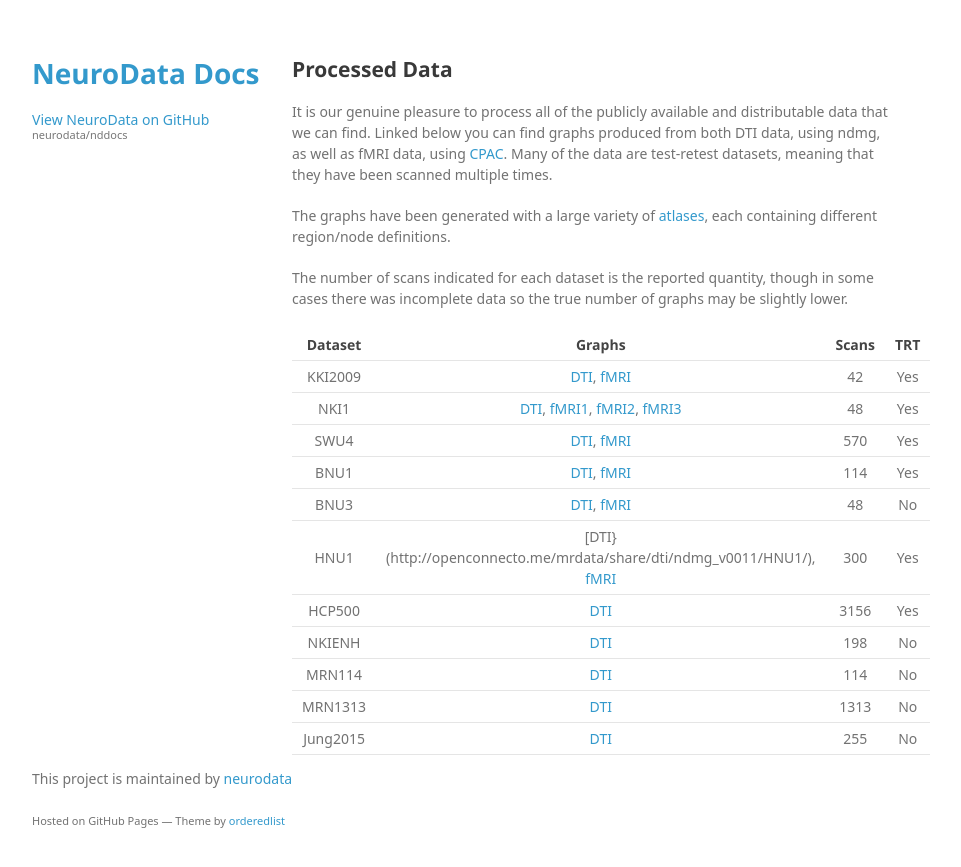
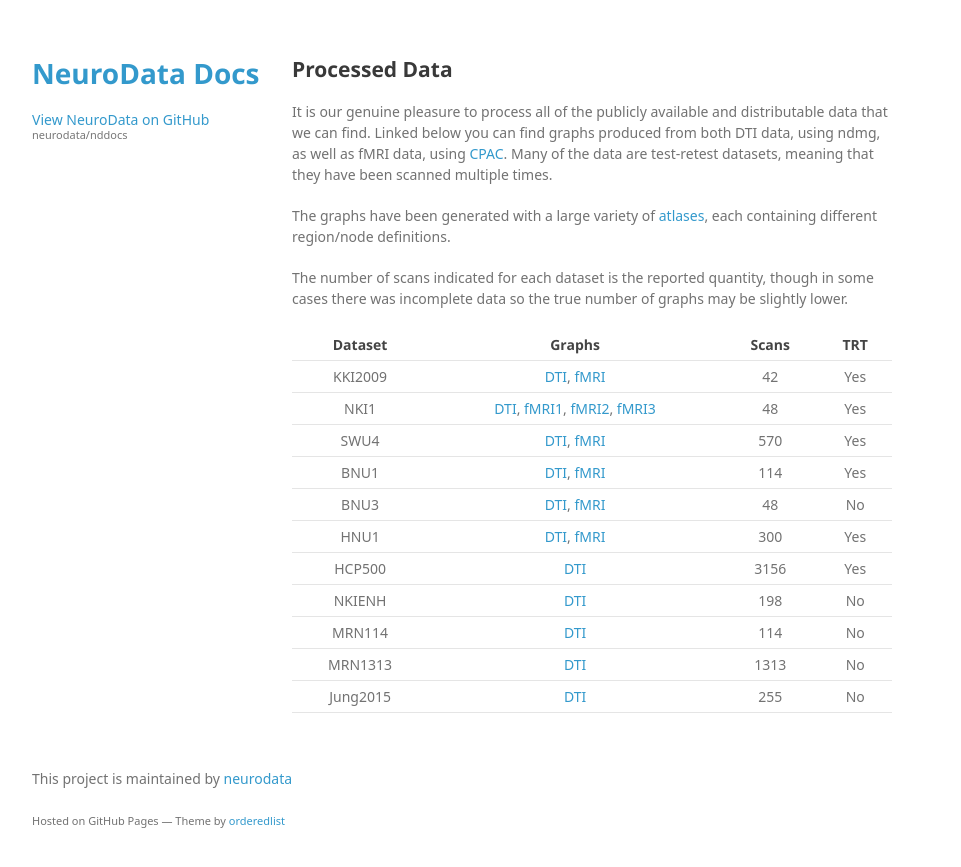
Before and after one commit to neurodata/nddocs-archive, a Jekyll site: the page built from mrgraphs/processed_data.md, in a window 1280 px wide. Shown: the top 867 px of the page, without its empty margins (178-1139 px from the left). Built offline with Jekyll 4.4.1, drawn with Linux system fonts in a browser that asks for light colours; some web fonts are replaced.

Commit message:
fixed formatting

```diff
--- a/mrgraphs/processed_data.md
+++ b/mrgraphs/processed_data.md
@@ -18,7 +18,7 @@ The number of scans indicated for each dataset is the reported quantity, though
 |SWU4    | [DTI](http://openconnecto.me/mrdata/share/dti/ndmg_v0011/SWU4/), [fMRI](http://openconnecto.me/mrdata/share/fmri/cpacv0392/SWU4/) | 570 | Yes |
 |BNU1    | [DTI](http://openconnecto.me/mrdata/share/dti/ndmg_v0011/BNU1/), [fMRI](http://openconnecto.me/mrdata/share/fmri/cpacv0392/BNU1/graphs/) | 114 | Yes |
 |BNU3    | [DTI](http://openconnecto.me/mrdata/share/dti/ndmg_v0011/BNU3/), [fMRI](http://openconnecto.me/mrdata/share/fmri/cpacv0392/BNU3/graphs/) | 48 | No |
-|HNU1    | [DTI}(http://openconnecto.me/mrdata/share/dti/ndmg_v0011/HNU1/), [fMRI](http://openconnecto.me/mrdata/share/fmri/cpacv0392/HNU1/graphs/) | 300 | Yes |
+|HNU1    | [DTI](http://openconnecto.me/mrdata/share/dti/ndmg_v0011/HNU1/), [fMRI](http://openconnecto.me/mrdata/share/fmri/cpacv0392/HNU1/graphs/) | 300 | Yes |
 |HCP500  | [DTI](http://openconnecto.me/mrdata/share/dti/ndmg_v0011/HCP500/) | 3156 | Yes |
 |NKIENH  | [DTI](http://openconnecto.me/mrdata/share/dti/ndmg_v0011/NKIENH/) | 198 | No |
 |MRN114  | [DTI](http://openconnecto.me/mrdata/share/dti/ndmg_v0011/MRN114/) | 114 | No |
```
